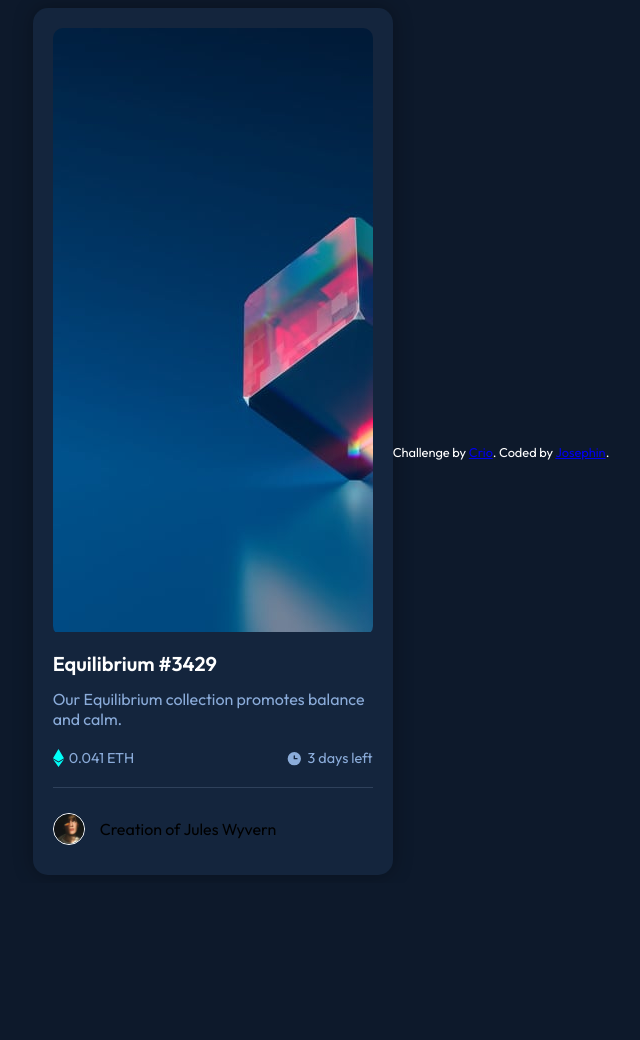
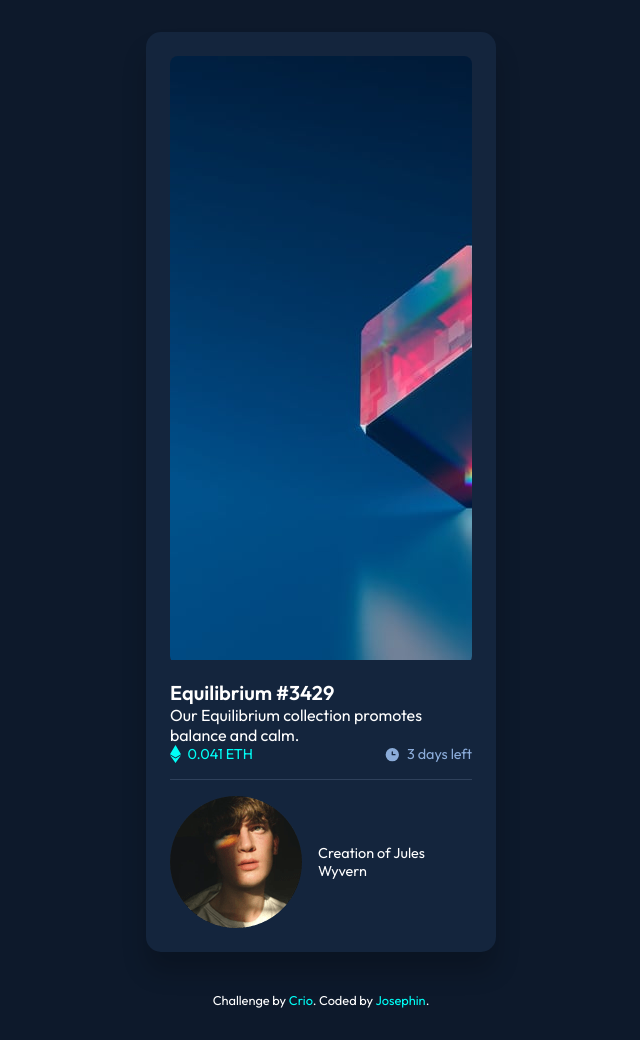
Before and after one commit to josephin09/preview-card, a plain HTML site: page index.html in a window 1280 px wide. Shown: the whole page, without its empty margins (319-959 px from the left). Before the commit the page ends 883 px from the top, so only its background shows below. Drawn offline with Linux system fonts and the light colour scheme.

Commit message:
Test Check

```diff
--- a/style.css
+++ b/style.css
@@ -1,38 +1,51 @@
+* {
+  box-sizing: border-box;
+  margin: 0;
+  padding: 0;
+}
+
 body {
   font-family: 'Outfit', sans-serif;
   background-color: hsl(217, 54%, 11%);
+  min-height: 100vh;
   display: flex;
-  justify-content: center;
+  flex-direction: column;
   align-items: center;
-  min-height: 100vh;
+  padding: 2rem;
+  color: hsl(0, 0%, 100%);
 }
 
 .card {
   background-color: hsl(216, 50%, 16%);
+  padding: 1.5rem;
   border-radius: 15px;
-  padding: 20px;
-  width: 320px;
-  box-shadow: 0 0 20px rgba(0, 0, 0, 0.3);
+  max-width: 350px;
+  box-shadow: 0 20px 25px rgba(0, 0, 0, 0.2);
 }
 
 .card__images {
   position: relative;
-  border-radius: 10px;
+  border-radius: 8px;
   overflow: hidden;
   cursor: pointer;
+}
+
+.card__img {
+  width: 100%;
+  display: block;
 }
 
 .card__images-layer {
   position: absolute;
   top: 0;
   left: 0;
-  right: 0;
-  bottom: 0;
+  height: 100%;
+  width: 100%;
   background: hsla(178, 100%, 50%, 0.5);
+  display: flex;
+  justify-content: center;
+  align-items: center;
   opacity: 0;
-  display: flex;
-  align-items: center;
-  justify-content: center;
   transition: opacity 0.3s ease;
 }
 
@@ -41,49 +54,63 @@ body {
 }
 
 .card__title {
-  color: white;
+  margin-top: 1rem;
   font-size: 1.25rem;
-  margin-top: 15px;
+  color: hsl(0, 0%, 100%);
 }
 
-.card__description {
+.card__info {
+  margin: 0.8rem 0;
   color: hsl(215, 51%, 70%);
-  font-size: 1rem;
-  margin-top: 10px;
+  font-size: 0.95rem;
 }
 
 .card__time {
   display: flex;
   justify-content: space-between;
-  margin: 20px 0;
+  margin-bottom: 1rem;
+  font-size: 0.9rem;
 }
 
 .card__time-left,
 .card__time-right {
   display: flex;
   align-items: center;
-  gap: 5px;
-  font-size: 0.9rem;
+  gap: 0.4rem;
+  color: hsl(178, 100%, 50%);
+}
+
+.card__time-right {
   color: hsl(215, 51%, 70%);
 }
 
 .card__creator {
   display: flex;
   align-items: center;
-  gap: 15px;
+  gap: 1rem;
   border-top: 1px solid hsl(215, 32%, 27%);
-  padding-top: 15px;
+  padding-top: 1rem;
+  font-size: 0.9rem;
 }
 
-.card__creator-avatar {
-  width: 30px;
+.creator__img {
+  width: 35px;
   border: 1px solid white;
   border-radius: 50%;
+}
+
+.card__creator span {
+  color: white;
 }
 
 .attribution {
   font-size: 0.8rem;
   text-align: center;
   color: white;
-  margin-top: 20px;
+  margin-top: 40px;
 }
+
+.attribution a {
+  color: hsl(178, 100%, 50%);
+  text-decoration: none;
+}
```
